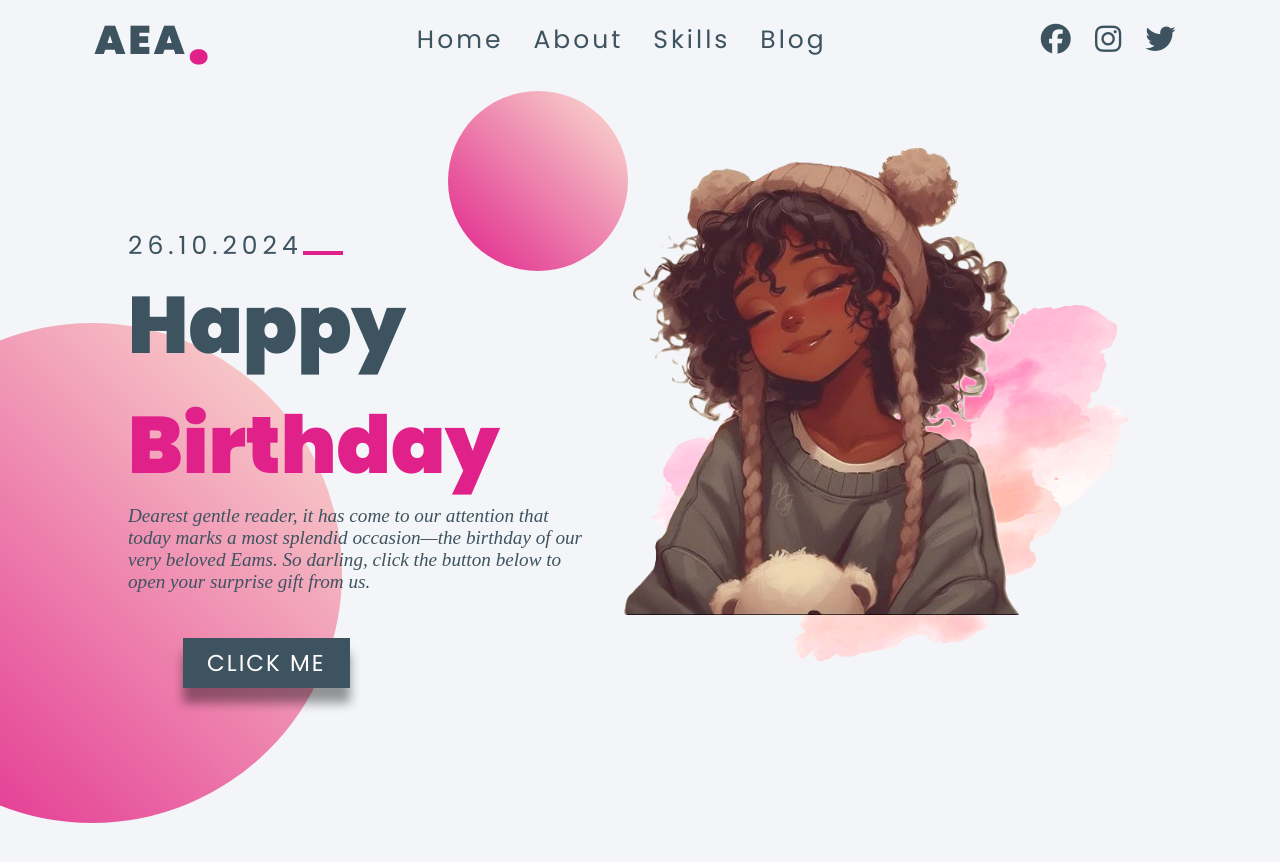
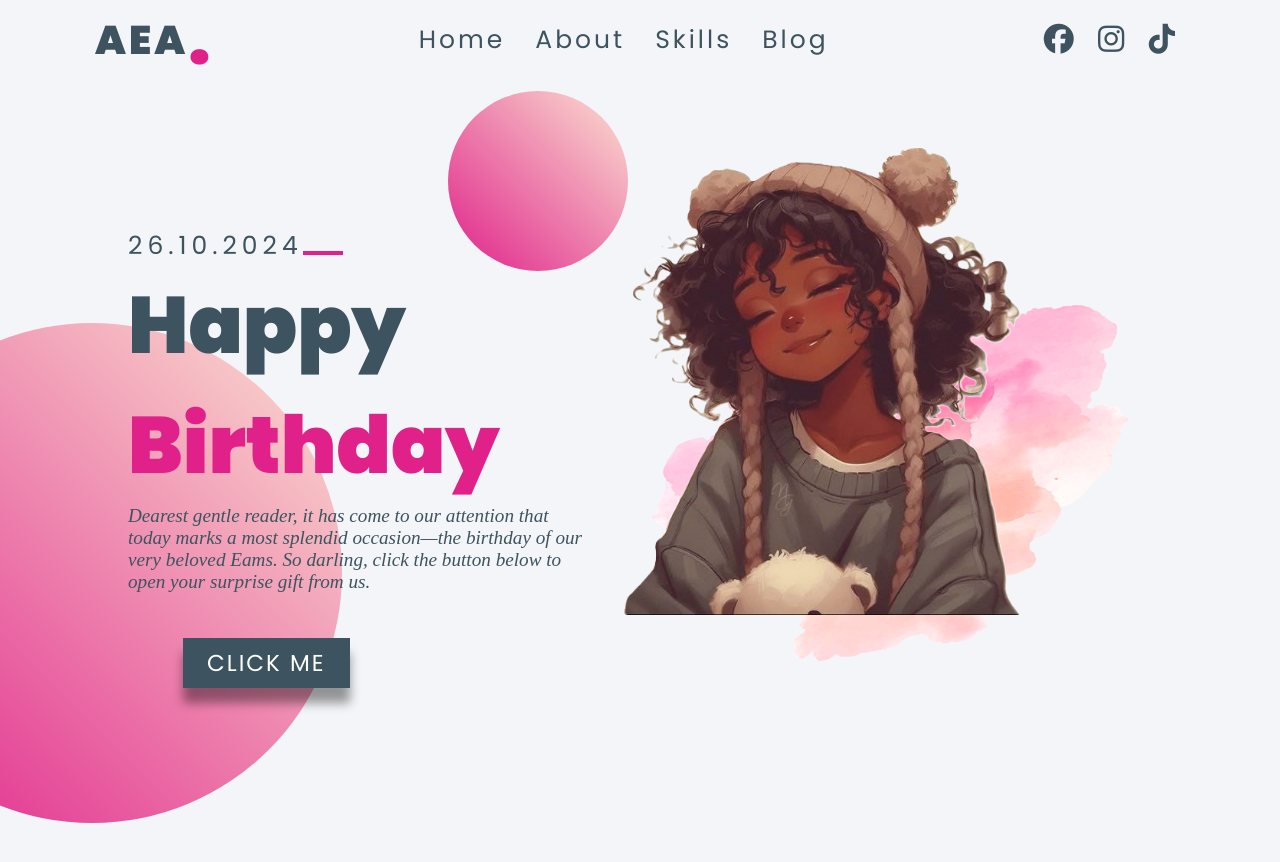
Before and after one commit to blumoonqq/Eamss, a plain HTML site: page index.html in a window 1280 px wide. Drawn offline with Linux system fonts and the light colour scheme.

Commit message:
Update index.html

```diff
--- a/index.html
+++ b/index.html
@@ -21,7 +21,7 @@
             <div class="links">
                 <a href="https://www.facebook.com/twity.twitx?mibextid=LQQJ4d"><i class="fab fa-facebook"></i></a>
                 <a href="https://www.instagram.com/dl_ak2/"><i class="fab fa-instagram"></i></a>
-                <a href="#"><i class="fab fa-twitter"></i></a>
+                <a href="https://www.tiktok.com/@ss_soup?_t=8qpfpZSFR5z&_r=1"><i class="fab fa-tiktok"></i></a>
             </div>
         </nav>
         <div class="wrapper">
```
